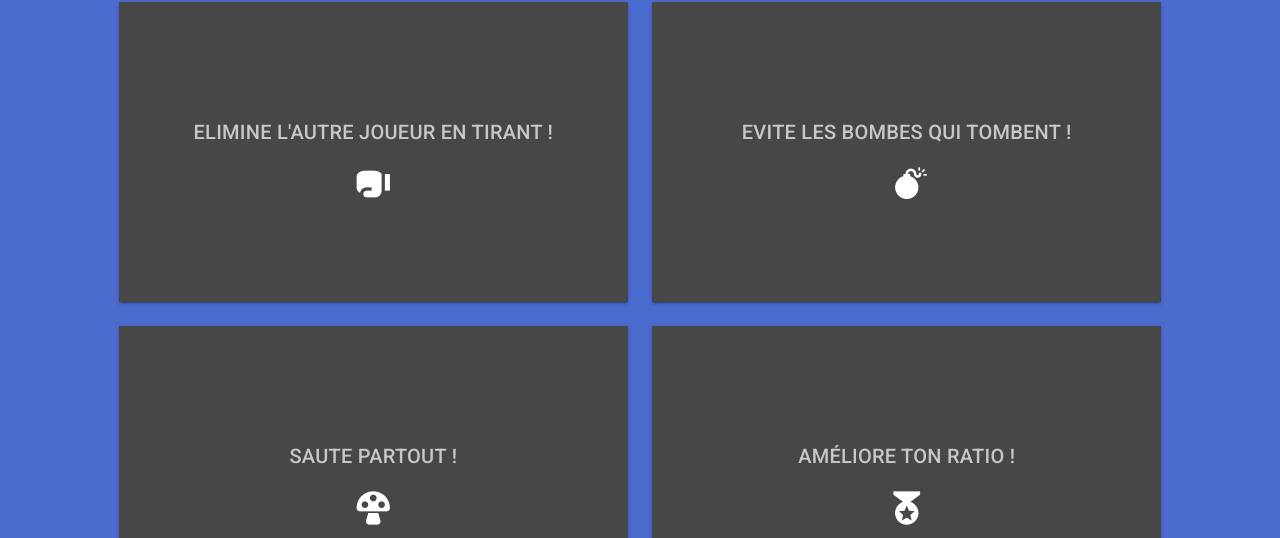
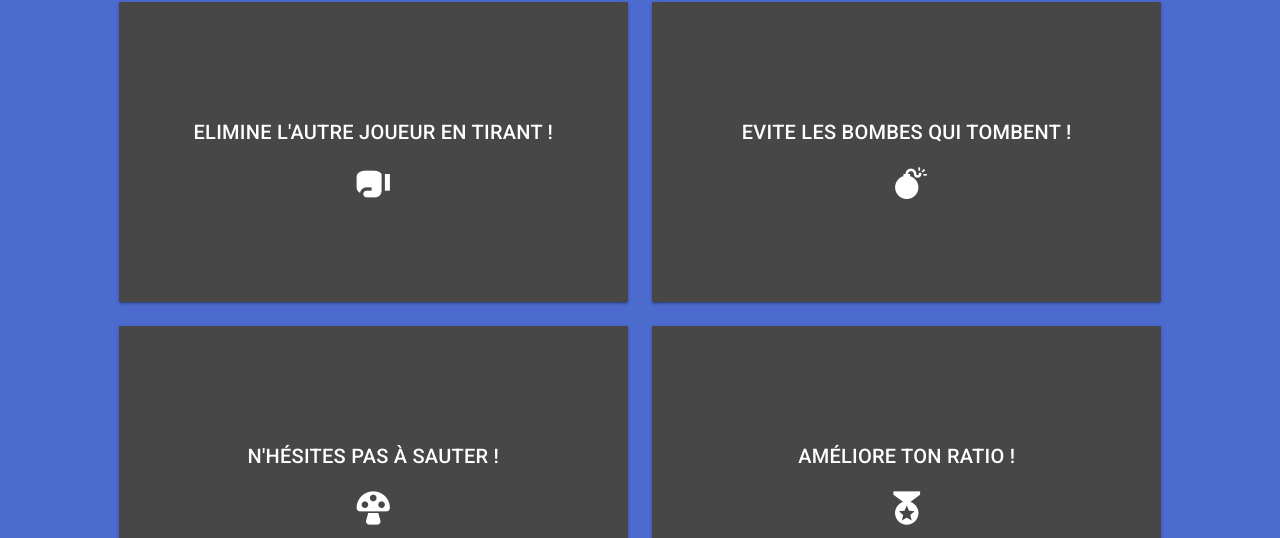
Before and after one commit to hyperdestru/hoa-fight-ws, a Vue app in the folder client/: page /#/ in a window 1280 px wide. Shown: the part 698-1236 px from the top of the page. Built offline with nearby package versions, Linux system fonts and the light colour scheme.

Commit message:
Added home gameplay grid locales strins + implemented.

```diff
--- a/client/src/components/TheGameplay.vue
+++ b/client/src/components/TheGameplay.vue
@@ -48,9 +48,9 @@
 						"
 					>
 						<v-card-subtitle
-							class="title text-uppercase text-center"
+							class="title text-uppercase text-center white--text"
 						>
-							{{ card.title }} !
+							{{ $t(card.title) }} !
 						</v-card-subtitle>
 
 						<v-icon x-large>
@@ -70,19 +70,19 @@
 		data: () => ({
 			cards: [
 				{
-					title: "Elimine l'autre joueur en tirant",
+					title: "messages.pGp1",
 					icon: "mdi-boxing-glove"
 				},
 				{
-					title: "Evite les bombes qui tombent",
+					title: "messages.pGp2",
 					icon: "mdi-bomb"
 				},
 				{
-					title: "Saute partout",
+					title: "messages.pGp3",
 					icon: "mdi-mushroom"
 				},
 				{
-					title: "Améliore ton ratio",
+					title: "messages.pGp4",
 					icon: "mdi-medal"
 				}
 			]
--- a/client/src/locales/fr.json
+++ b/client/src/locales/fr.json
@@ -43,6 +43,10 @@
 		"pCreatedAt": "Inscrit depuis le",
 		"pCatchphrase": "Welcome to the fight",
 		"p404Error": "Oups, on dirait bien que cette page n'existe pas !",
+		"pGp1": "Elimine l'autre joueur en tirant",
+		"pGp2": "Evite les bombes qui tombent",
+		"pGp3": "N'hésites pas à sauter",
+		"pGp4": "Améliore ton ratio",
 
 		"ctaPlayForFree": "Jouer gratuitement",
 		"ctaModifProfile": "Modifier profil",
```
